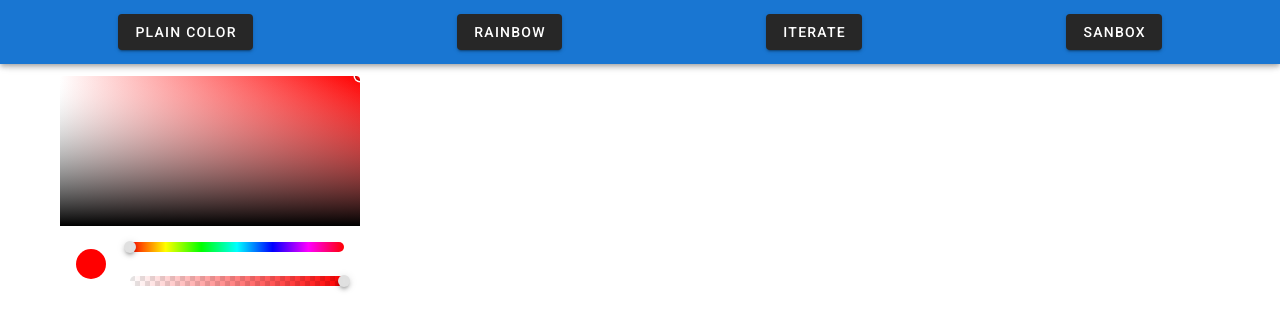
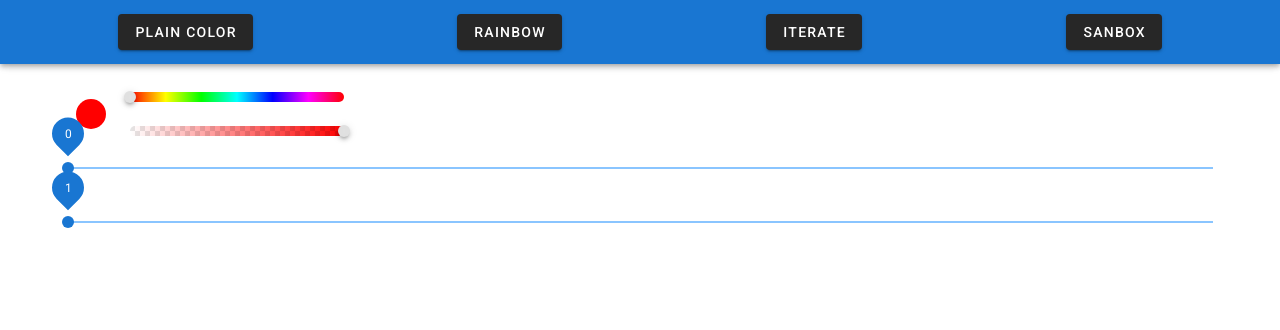
Before and after one commit to sarmatdev/rpi-ws2812_web-controll, a Vue app in the folder client/: page / in a window 1280 px wide. Shown: the top 330 px of the page. Built offline with nearby package versions, Linux system fonts and the light colour scheme; no server answers.

Commit message:
Full Duplex connection set

```diff
--- a/client/src/App.vue
+++ b/client/src/App.vue
@@ -1,7 +1,7 @@
 <template>
-  <v-app>
+  <v-app v-on="passData">
     <v-app-bar app color="primary">
-      <Controller @effect="setEffect($event)" />
+      <Controller @effect="setType($event)" />
     </v-app-bar>
 
     <v-content>
@@ -9,9 +9,21 @@
         <!-- <Picker @color="setColor($event)" /> -->
         <v-color-picker
           hide-inputs
+          hide-canvas
           v-model="effect.color"
-          v-on="showColor"
         ></v-color-picker>
+        <v-slider
+          v-model="effect.brightness"
+          thumb-label="always"
+          min="0"
+          max="255"
+        ></v-slider>
+        <v-slider
+          v-model="effect.speed"
+          thumb-label="always"
+          min="1"
+          max="1000"
+        ></v-slider>
       </v-container>
     </v-content>
   </v-app>
@@ -32,31 +44,26 @@ export default {
   data() {
     return {
       socket: {},
-      color: {},
       effect: {
-        color: {}
+        type: '',
+        color: {},
+        brightness: null,
+        speed: ''
       }
     };
   },
   created() {
     this.socket = io('http://192.168.1.107:8000');
   },
+  mounted() {},
   methods: {
-    setEffect(type) {
+    setType(type) {
       this.effect.type = type;
-      this.socket.emit('effect', this.effect);
-    },
-    setColor() {
-      // this.socket.emit('color', color);
-      // this.socket.emit('color', this.color.hexa);
     }
-    // showColor() {
-    //   console.log(this.color.hexa);
-    // }
   },
   computed: {
-    showColor() {
-      return this.socket.emit('color', this.effect.color.hex);
+    passData() {
+      return this.socket.emit('effect', this.effect);
     }
   }
 };
```
Also changed, not shown: 1 other file (tests, documents, lock files or other folders).
